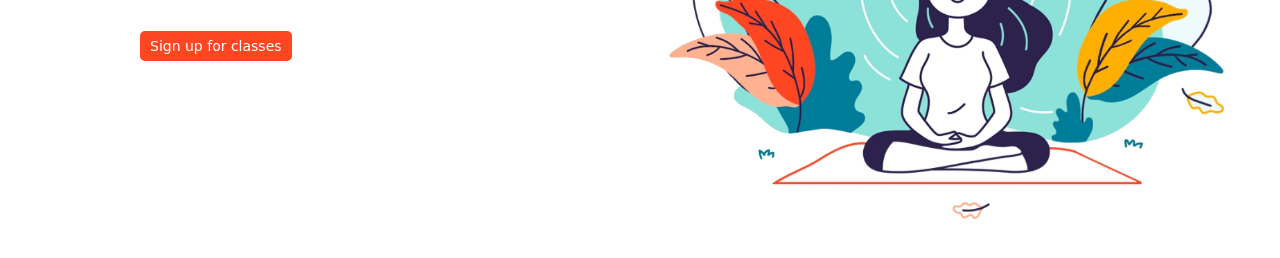
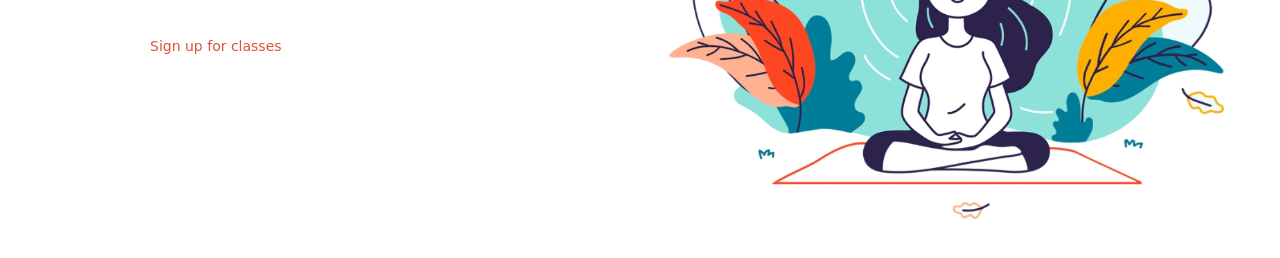
Before and after one commit to ntelio96/4-projektas-yoga, a website: page index.html in a window 1280 px wide. In both pictures the pointer is over the link "Sign up for classes". Shown: the part 360-618 px from the top of the page. Drawn offline with Linux system fonts and the light colour scheme.

Commit message:
perfecto

```diff
--- a/style.css
+++ b/style.css
@@ -89,6 +89,11 @@ div>a {
 
 }
 
+div > a:hover {
+    background-color: #fff;
+    color: var(--orandzine);
+}
+
 h1+p {
     margin-bottom: 10%;
 }
```
